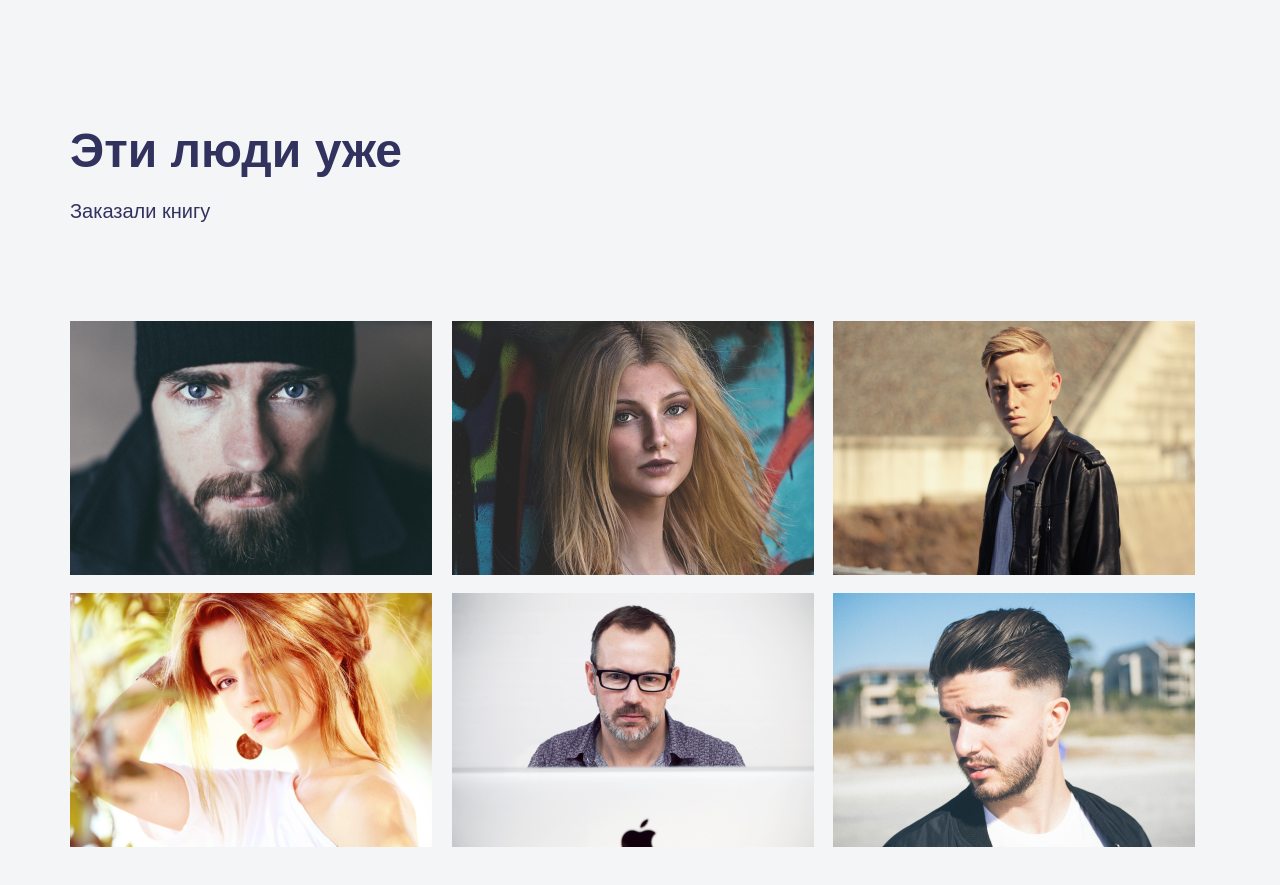
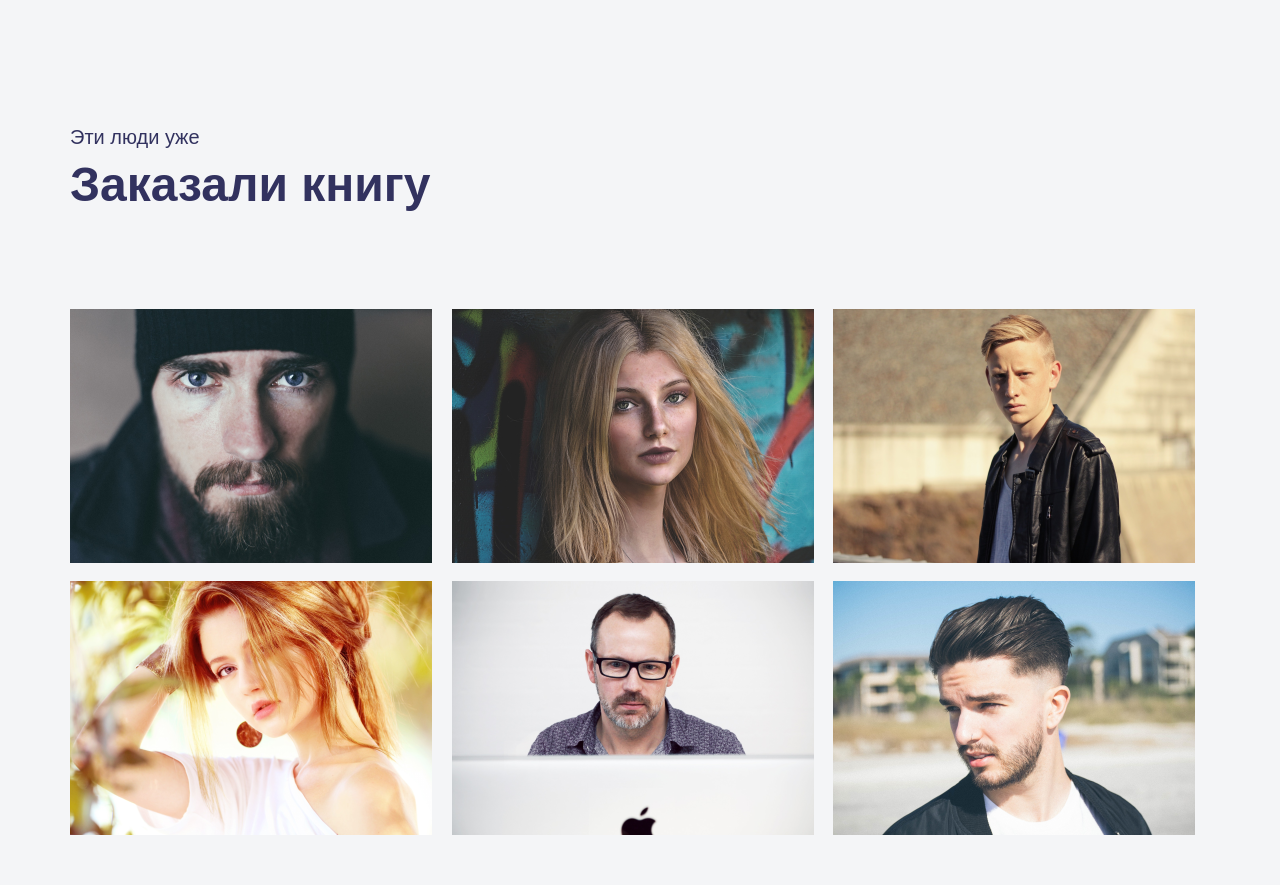
Before and after one commit to Starikan778/hw8, a plain HTML site: page index.html in a window 1280 px wide. Shown: the part 1540-2425 px from the top of the page. Drawn offline with Linux system fonts and the light colour scheme.

Commit message:
исправил шрифт в people

```diff
--- a/index.html
+++ b/index.html
@@ -96,8 +96,8 @@
   <section class="people">
         <div class="container container_img">
           <div class="text_image">
-            <span class="title">Эти люди уже</span>
-            <strong class="subtitle">Заказали книгу</strong>
+            <span class="title_im">Эти люди уже</span>
+            <strong class="subtitle_im">Заказали книгу</strong>
           </div>
           <!-- /.about-text -->
           <div class="wrap wrap_img">
--- a/style.css
+++ b/style.css
@@ -188,3 +188,15 @@ img{
 .wrap_img{
   margin-bottom: 112px;
 }
+
+.title_im{
+  display: block;
+  font-size: 20px;
+  font-weight: 400;
+  margin-bottom: 14px;
+}
+
+.subtitle_im{
+  font-size: 48px;
+  font-weight: 700;
+}
```
